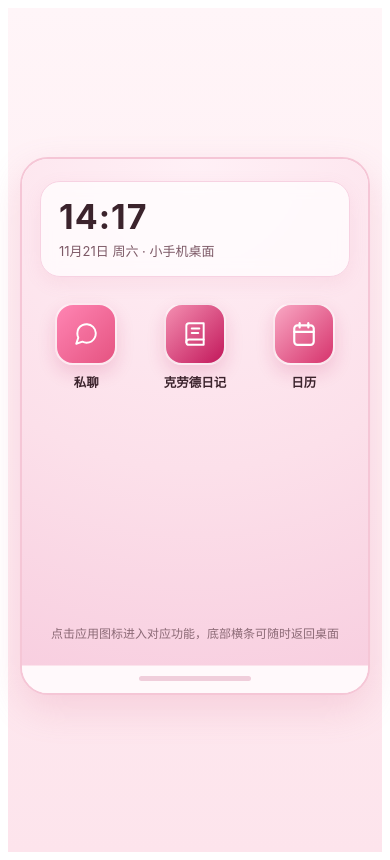
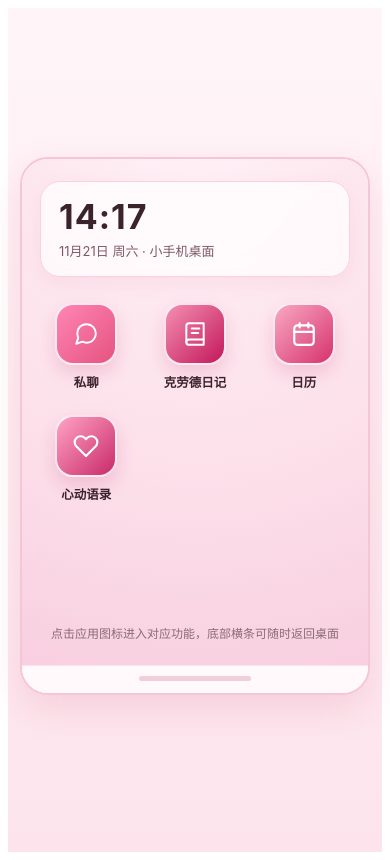
Before and after one commit to an0507/my-claude-frontend, a React (Vite) app: page / in a window 390 px wide. Built offline with nearby package versions, Linux system fonts and the light colour scheme.

Commit message:
Update PhoneHome.jsx

```diff
--- a/src/components/PhoneHome.jsx
+++ b/src/components/PhoneHome.jsx
@@ -17,6 +17,23 @@ function CalendarLineIcon({ size = 26, color = '#ffffff' }) {
       <line x1="16" y1="2" x2="16" y2="6" />
       <line x1="8" y1="2" x2="8" y2="6" />
       <line x1="3" y1="10" x2="21" y2="10" />
+    </svg>
+  );
+}
+
+function QuotesHeartIcon({ size = 26, color = '#ffffff' }) {
+  return (
+    <svg
+      width={size}
+      height={size}
+      viewBox="0 0 24 24"
+      fill="none"
+      stroke={color}
+      strokeWidth="2"
+      strokeLinecap="round"
+      strokeLinejoin="round"
+    >
+      <path d="M20.84 4.61a5.5 5.5 0 0 0-7.78 0L12 5.67l-1.06-1.06a5.5 5.5 0 0 0-7.78 7.78l1.06 1.06L12 21.23l7.78-7.78 1.06-1.06a5.5 5.5 0 0 0 0-7.78z" />
     </svg>
   );
 }
@@ -67,6 +84,13 @@ export default function PhoneHome({ onOpenApp }) {
       bg: 'linear-gradient(135deg, #f9a8c4 0%, #d6336c 100%)',
       ready: true,
     },
+    {
+      id: 'quotes',
+      name: '心动语录',
+      renderIcon: () => <QuotesHeartIcon size={26} color="#ffffff" />,
+      bg: 'linear-gradient(135deg, #ffa3c4 0%, #c92a6a 100%)',
+      ready: true,
+    },
   ];
 
   return (
@@ -75,7 +99,8 @@ export default function PhoneHome({ onOpenApp }) {
         flex: 1,
         minHeight: 460,
         padding: '22px 18px 24px',
-        background: 'radial-gradient(circle at top, #fff0f6 0%, #fce0ea 58%, #f8cfe0 100%)',
+        background:
+          'radial-gradient(circle at top, #fff0f6 0%, #fce0ea 58%, #f8cfe0 100%)',
         display: 'flex',
         flexDirection: 'column',
         justifyContent: 'space-between',
```
